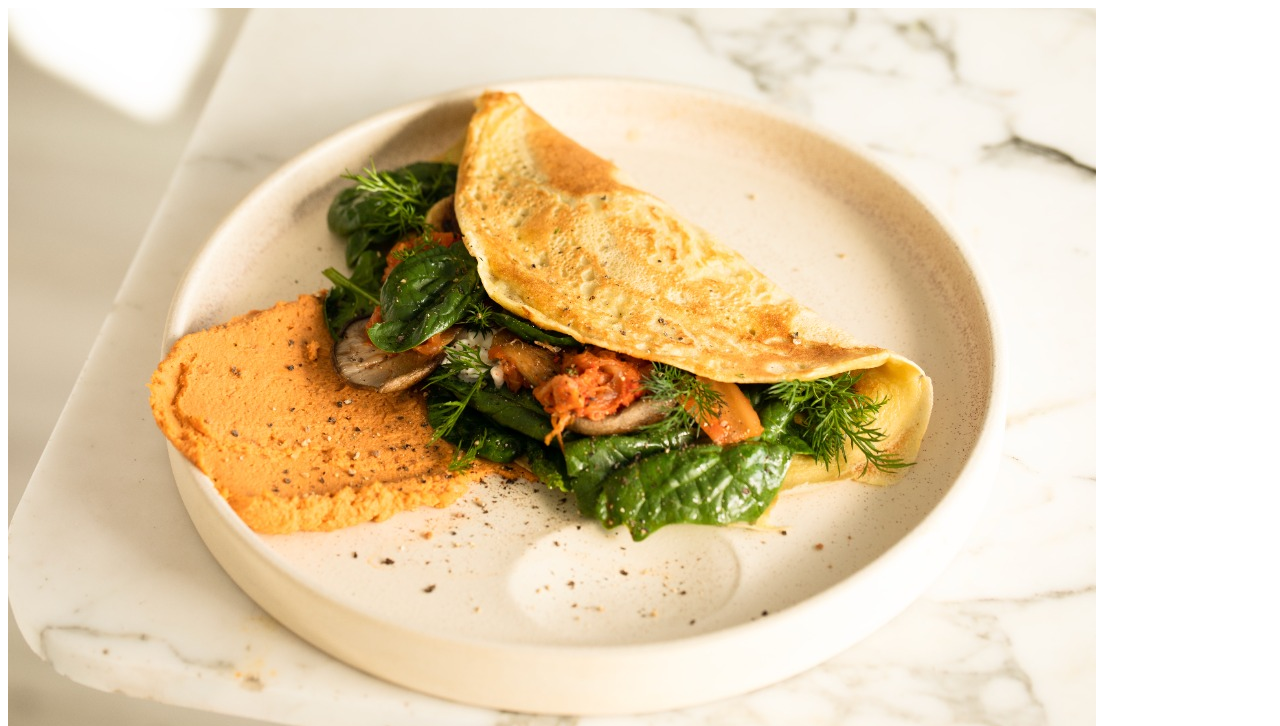
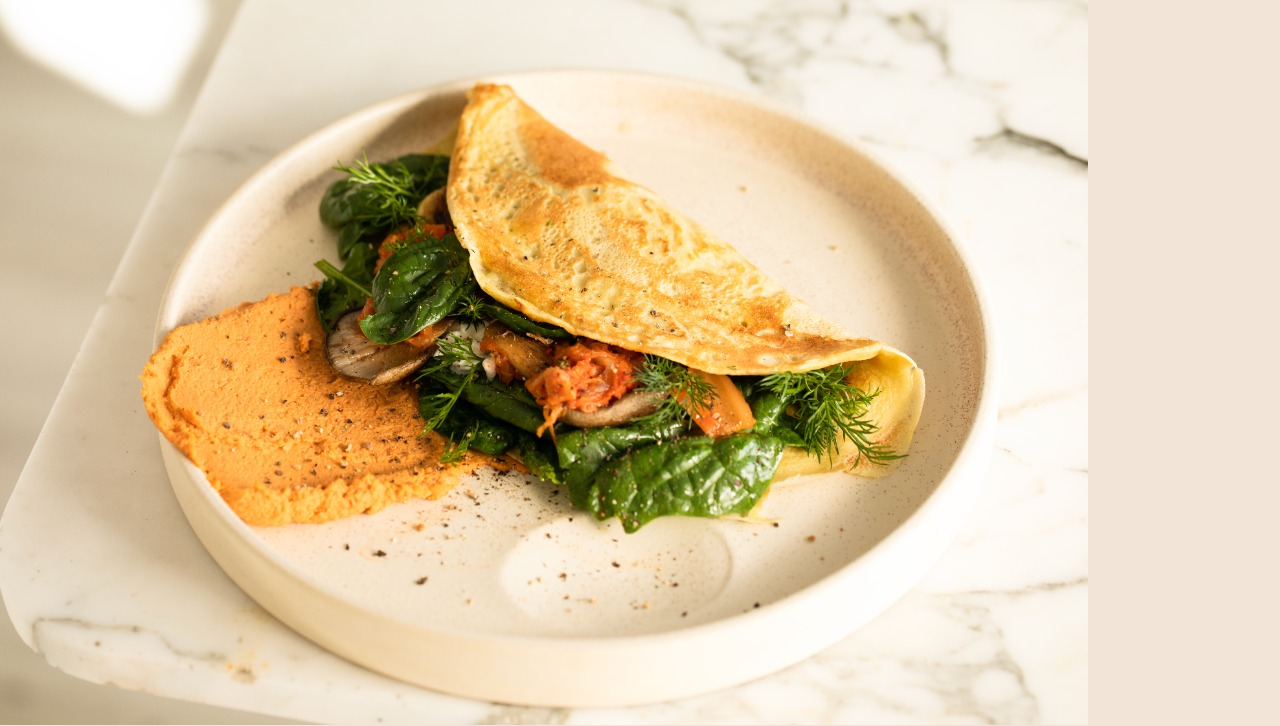
Before and after one commit to pierresilva1/receita, a plain HTML site: page index.html in a window 1280 px wide. Shown: the top 726 px of the page. Drawn offline with Linux system fonts and the light colour scheme.

Commit message:
primeiro commit do css

```diff
--- a/index.html
+++ b/index.html
@@ -3,6 +3,8 @@
 <head>
     <meta charset="UTF-8">
     <meta name="viewport" content="width=device-width, initial-scale=1.0">
+    <link href="https://fonts.googleapis.com/css2?family=Lora:ital,wght@0,400..700;1,400..700&family=Outfit:wgt@100..900&display=swap" rel="stylesheet">
+    <link rel="stylesheet" href="style.css">
     <title>Receita de Omelete</title>
 </head>
 <body>
--- /dev/null
+++ b/style.css
@@ -0,0 +1,9 @@
+*{
+    margin: 0;
+    padding: 0;
+    box-sizing: border-box;
+}
+
+body{
+    background-color: #f2e5d7;
+}
```
